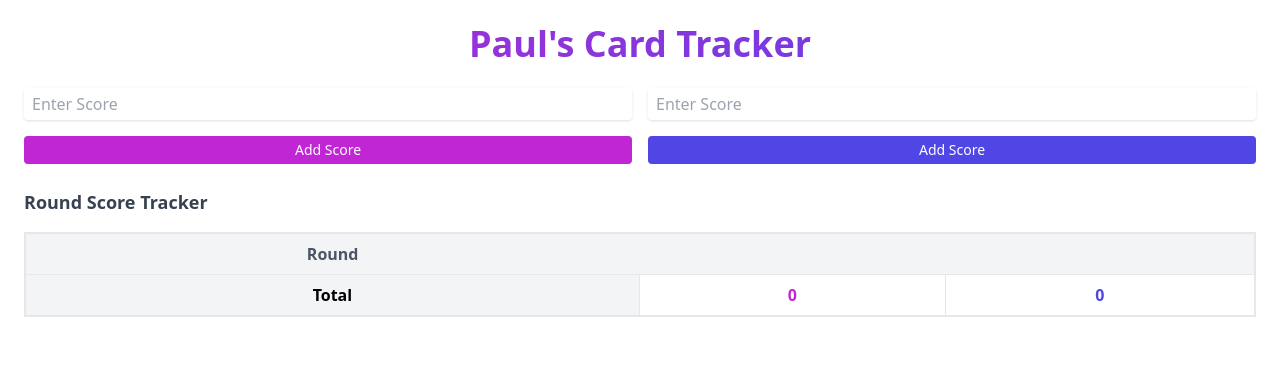
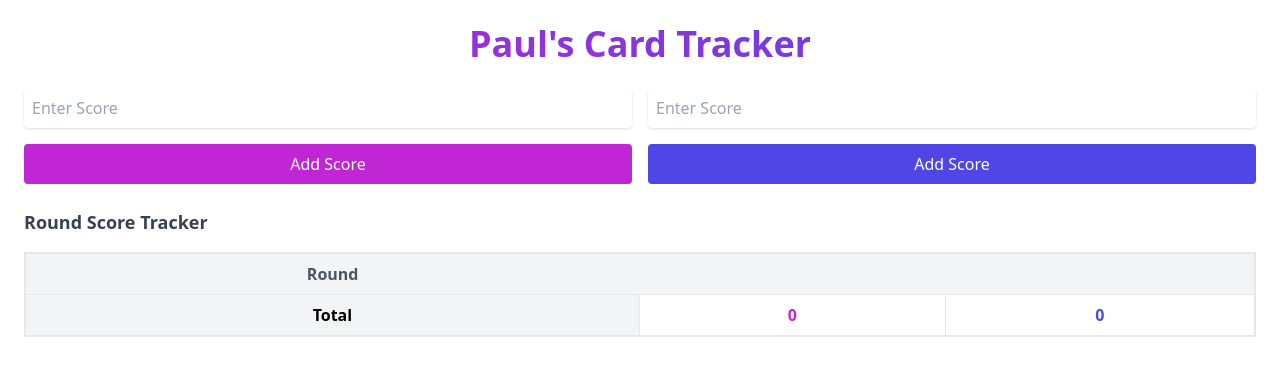
Before and after one commit to colbygarland/card-keeper, a Next.js app: page /play in a window 1280 px wide. Shown: the top 376 px of the page. Built offline with nearby package versions, Linux system fonts and the light colour scheme.

Commit message:
tap targets too small

```diff
--- a/pages/play.tsx
+++ b/pages/play.tsx
@@ -47,8 +47,8 @@ const EnterScore = ({
     <div className="">
       <form onSubmit={update}>
         <label className={`font-bold mb-2 block ${styles?.text}`}>{name}</label>
-        <input type="number" className={`shadow rounded block px-2 py-1 w-full mb-4 ${styles?.focus}`} placeholder="Enter Score" />
-        <button type="submit" className={`block w-full px-2 py-1 text-sm mt-2 text-white rounded ${styles?.bg}`}>
+        <input type="number" className={`shadow rounded block px-2 py-2 w-full mb-4 ${styles?.focus}`} placeholder="Enter Score" />
+        <button type="submit" className={`block w-full px-2 py-2 mt-2 text-white rounded ${styles?.bg}`}>
           Add Score
         </button>
       </form>
```
